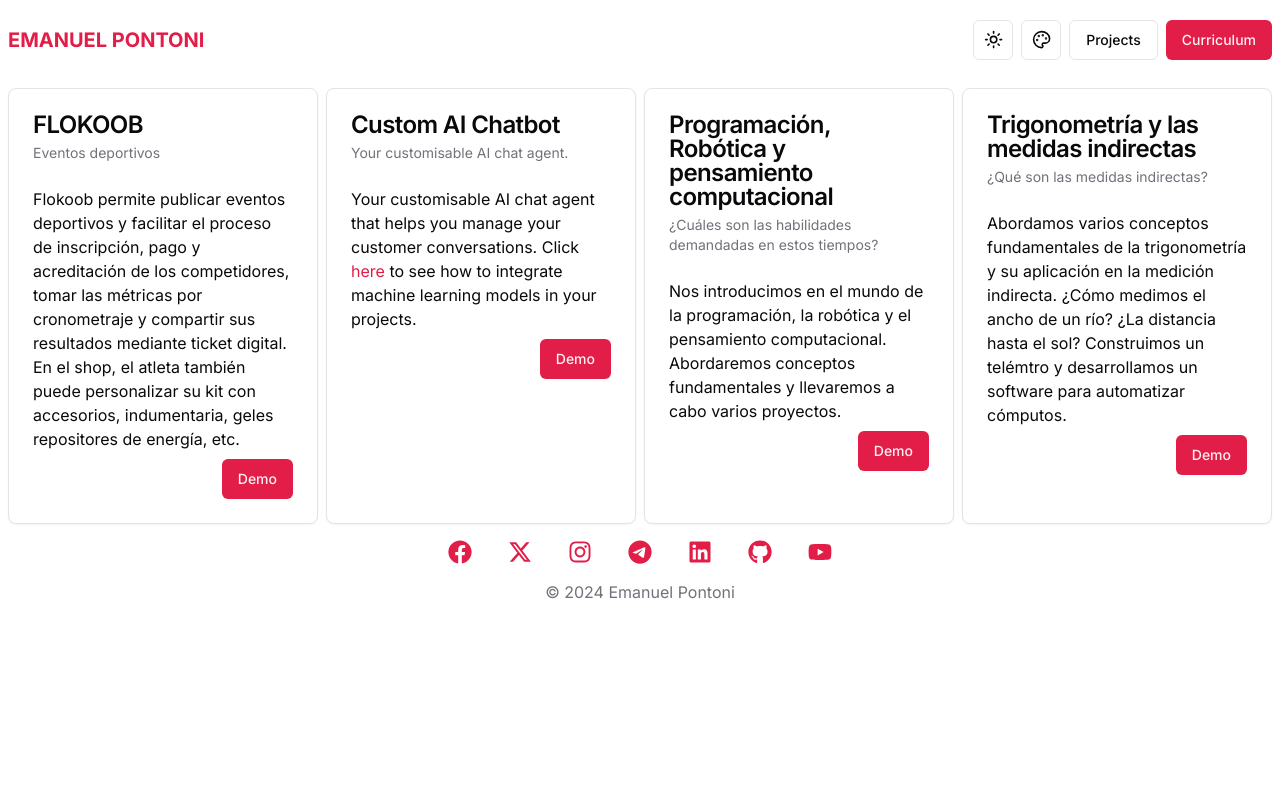
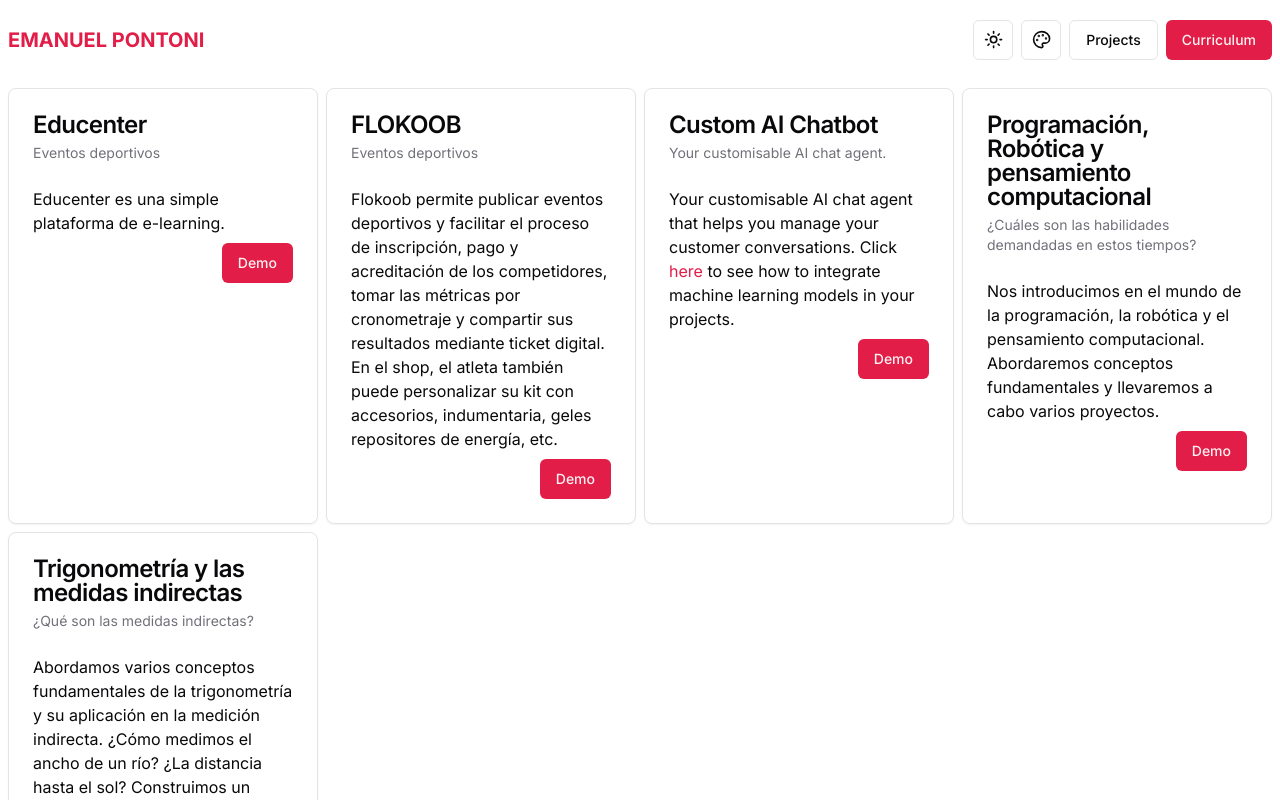
Before and after one commit to epontoni/epontoni.github.io, a Next.js app: page /projects in a window 1280 px wide. Shown: the top 800 px of the page. Built offline with nearby package versions, Linux system fonts and the light colour scheme.

Commit message:
Project educenter

```diff
--- a/app/projects/page.tsx
+++ b/app/projects/page.tsx
@@ -11,6 +11,23 @@ import {
 export default function ProjectsPage() {
   return (
     <main className="max-w-screen-xl m-auto p-2 grid md:grid-cols-4 gap-2">
+      <Card>
+        <CardHeader>
+          <CardTitle>Educenter</CardTitle>
+          <CardDescription>Eventos deportivos</CardDescription>
+        </CardHeader>
+        <CardContent>
+          Educenter es una simple plataforma de e-learning.
+          <CardFooter className="flex justify-end mt-2 p-0">
+            <Button>
+              <a href="https://educenter.tech" target="_blank">
+                Demo
+              </a>
+            </Button>
+          </CardFooter>
+        </CardContent>
+      </Card>
+
       <Card>
         <CardHeader>
           <CardTitle>FLOKOOB</CardTitle>
```
